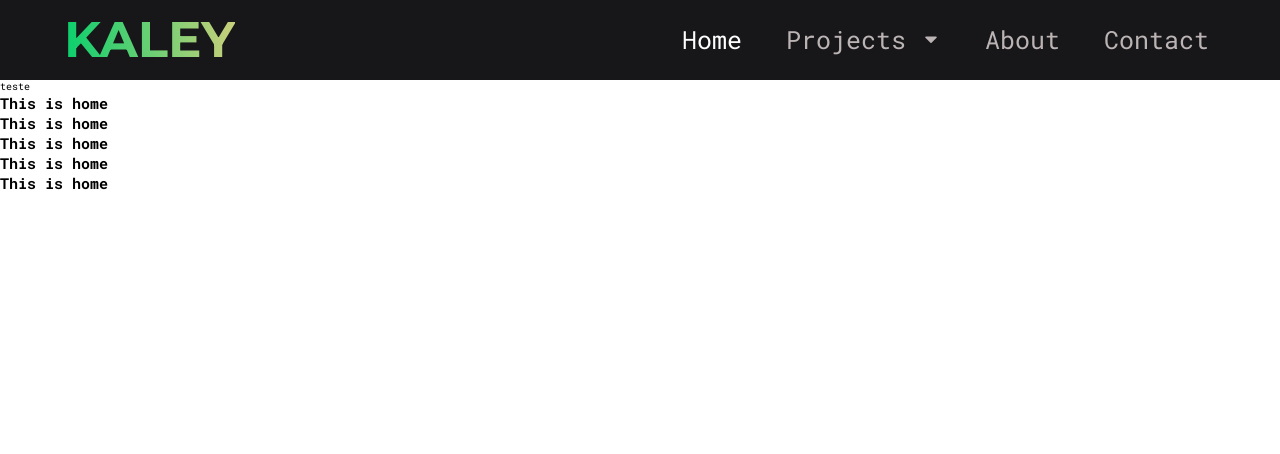
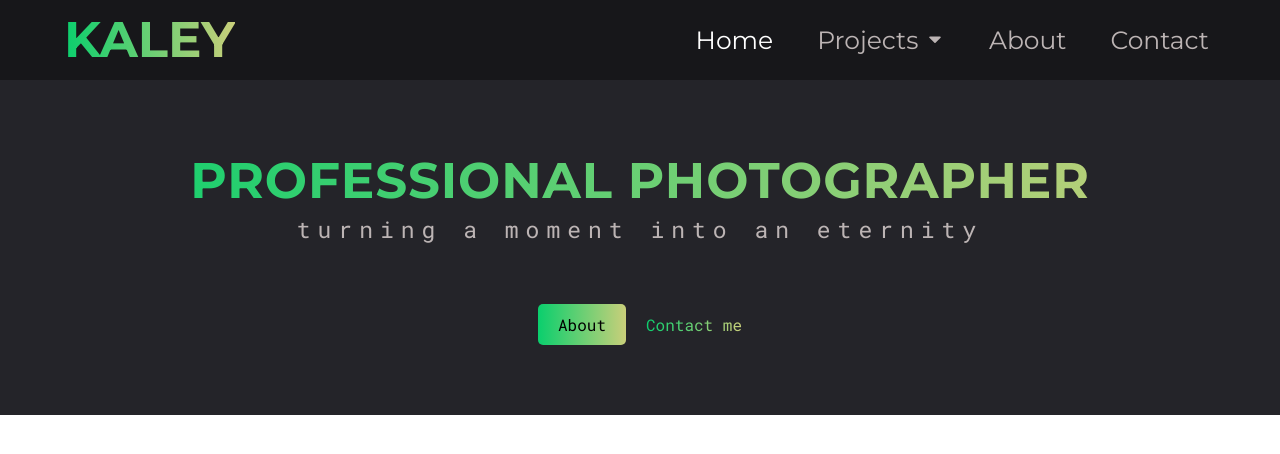
Before and after one commit to fellipeluann12/professional-photographer, a React (Create React App) app: page / in a window 1280 px wide. Shown: the top 454 px of the page. Built offline with nearby package versions, Linux system fonts and the light colour scheme.

Commit message:
feat: homepage concept

```diff
--- a/src/App.js
+++ b/src/App.js
@@ -1,5 +1,5 @@
 import { BrowserRouter, Route, Routes } from 'react-router-dom';
-import Nav from './components/Nav';
+import Nav from './components/navbar/Nav';
 import About from './pages/About';
 import Contact from './pages/Contact';
 import Events from './pages/Events';
--- a/src/components/Burger.js
+++ b/src/components/navbar/Burger.js
@@ -1,6 +1,6 @@
 import React from 'react';
 import { useSelector, useDispatch } from 'react-redux';
-import { uiActions } from '../store/ui-slice';
+import { uiActions } from '../../store/ui-slice';
 import styled from 'styled-components';
 
 const Wrapper = styled.div`
--- a/src/components/DropDownLinks.js
+++ b/src/components/navbar/DropDownLinks.js
@@ -1,6 +1,6 @@
 import React from 'react';
 import { useDispatch } from 'react-redux';
-import { uiActions } from '../store/ui-slice';
+import { uiActions } from '../../store/ui-slice';
 import styled from 'styled-components';
 import { NavLink } from 'react-router-dom';
 
--- a/src/components/Nav.js
+++ b/src/components/navbar/Nav.js
@@ -5,9 +5,9 @@ import NavLinks from './NavLinks';
 import Burger from './Burger';
 import NavMobileLinks from './NavMobileLinks';
 import { useSelector } from 'react-redux';
-import { navData } from '../assets/data/nav-data';
+import { navData } from '../../assets/data/nav-data';
 import { useDispatch } from 'react-redux';
-import { uiActions } from '../store/ui-slice';
+import { uiActions } from '../../store/ui-slice';
 
 const Header = styled.header`
   min-height: 8rem;
@@ -55,6 +55,7 @@ const LeftSectionNavLink = styled(NavLink)`
 
 const RightSection = styled.nav`
   display: flex;
+  font-family: ${(p) => p.theme.fonts.titles};
 `;
 
 export default function Nav() {
--- a/src/components/NavLinks.js
+++ b/src/components/navbar/NavLinks.js
@@ -1,11 +1,11 @@
 import React from 'react';
 import { NavLink } from 'react-router-dom';
 import styled from 'styled-components';
-import { ReactComponent as Caret } from '../assets/svgs/caret.svg';
+import { ReactComponent as Caret } from '../../assets/svgs/caret.svg';
 import Dropdown from './DropDownLinks';
 import { useSelector, useDispatch } from 'react-redux';
-import { uiActions } from '../store/ui-slice';
-import { navData } from '../assets/data/nav-data';
+import { uiActions } from '../../store/ui-slice';
+import { navData } from '../../assets/data/nav-data';
 
 const Ul = styled.ul`
   display: flex;
--- a/src/components/NavMobileLinks.js
+++ b/src/components/navbar/NavMobileLinks.js
@@ -2,8 +2,8 @@ import React, { useState } from 'react';
 import { useDispatch } from 'react-redux';
 import { NavLink } from 'react-router-dom';
 import styled from 'styled-components';
-import { uiActions } from '../store/ui-slice';
-import { ReactComponent as Caret } from '../assets/svgs/caret.svg';
+import { uiActions } from '../../store/ui-slice';
+import { ReactComponent as Caret } from '../../assets/svgs/caret.svg';
 
 const Li = styled.li`
   display: none;
--- a/src/pages/Home.js
+++ b/src/pages/Home.js
@@ -1,17 +1,99 @@
 import React from 'react';
-import styled from 'styled-components';
+import { NavLink } from 'react-router-dom';
+import styled, { css } from 'styled-components';
 
-const Section = styled.section``;
+const Header = styled.header`
+  background-color: ${(p) => p.theme.colors.secondaryBlack};
+`;
+
+const Wrapper = styled.div`
+  max-width: 1200px;
+  width: 90%;
+  margin: 0 auto;
+`;
+
+const Container = styled.div`
+  padding-top: 7rem;
+  padding-bottom: 7rem;
+`;
+
+const H1 = styled.h1`
+  text-align: center;
+  font-size: 5rem;
+  letter-spacing: 0.09rem;
+  font-family: ${(p) => p.theme.fonts.titles};
+  ${(p) => p.theme.gradients.words};
+`;
+
+const PText = styled.p`
+  padding-top: 0.3rem;
+  letter-spacing: 0.7rem;
+  text-align: center;
+  font-size: 2.3rem;
+  color: ${(p) => p.theme.colors.primaryGrey};
+`;
+
+const Actions = styled.div`
+  padding-top: 6rem;
+  display: flex;
+  justify-content: center;
+  align-items: center;
+`;
+
+const ActionsWrapper = styled.div`
+  ${(p) => {
+    switch (p.$primary) {
+      case 'true':
+        return css`
+          margin-right: 2rem;
+          height: auto;
+        `;
+      default:
+        return;
+    }
+  }}
+`;
+
+const NLink = styled(NavLink)`
+  font-size: 1.6rem;
+  display: inline-block;
+
+  ${(p) => {
+    switch (p.$primary) {
+      case 'true':
+        return css`
+          ${(p) => p.theme.gradients.backgrounds};
+          color: black;
+          padding: 1rem 2rem;
+          border-radius: 0.5rem;
+        `;
+      default:
+        return css`
+          ${(p) => p.theme.gradients.words};
+        `;
+    }
+  }}
+`;
 
 export default function Home() {
   return (
-    <Section>
-      <span>teste</span>
-      <h1>This is home</h1>
-      <h1>This is home</h1>
-      <h1>This is home</h1>
-      <h1>This is home</h1>
-      <h1>This is home</h1>
-    </Section>
+    <Header>
+      <Wrapper>
+        <Container>
+          <H1>PROFESSIONAL PHOTOGRAPHER</H1>
+          <PText>turning a moment into an eternity</PText>
+          <Actions>
+            <ActionsWrapper $primary="true">
+              <NLink to="/" $primary="true">
+                About
+              </NLink>
+            </ActionsWrapper>
+            <ActionsWrapper>
+              <NLink to="/">Contact me </NLink>
+            </ActionsWrapper>
+          </Actions>
+        </Container>
+      </Wrapper>
+    </Header>
   );
 }
--- a/src/styles/themes/pattern.js
+++ b/src/styles/themes/pattern.js
@@ -7,8 +7,22 @@ export const pattern = {
   // Cores para o layout
   colors: {
     primaryBlack: '#17171a',
+    secondaryBlack: '#242429',
     primaryGrey: '#bcb4b4',
     secondaryGrey: '#292929',
+  },
+  gradients: {
+    words: `background: -webkit-linear-gradient(to right, #0acf6d 0%, #c9cf7a 100%);
+    background: -moz-linear-gradient(to right, #0acf6d 0%, #c9cf7a 100%);
+    background: linear-gradient(to right, #0acf6d 0%, #c9cf7a 100%);
+    background-clip: text;
+    -webkit-background-clip: text;
+    -webkit-text-fill-color: transparent;`,
+    backgrounds: `
+    background: -webkit-linear-gradient(to right, #0acf6d 0%, #c9cf7a 100%);
+    background: -moz-linear-gradient(to right, #0acf6d 0%, #c9cf7a 100%);
+    background: linear-gradient(to right, #0acf6d 0%, #c9cf7a 100%);
+    `,
   },
   boxShadows: {
     navBar: '0px 15px 19px -15px #a1ed00',
```
Also changed, not shown: src/assets/images/cat_1500x500.jpg (deleted).
